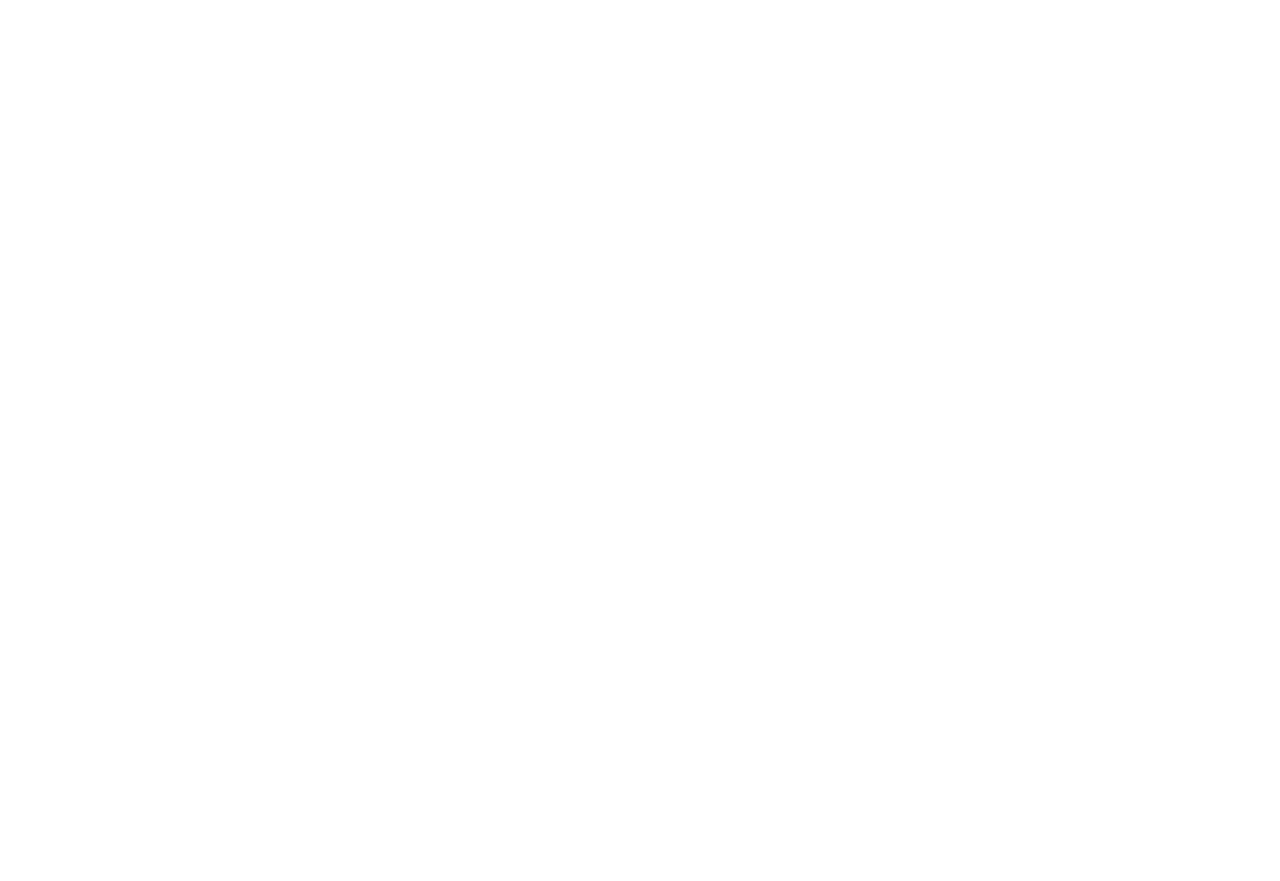
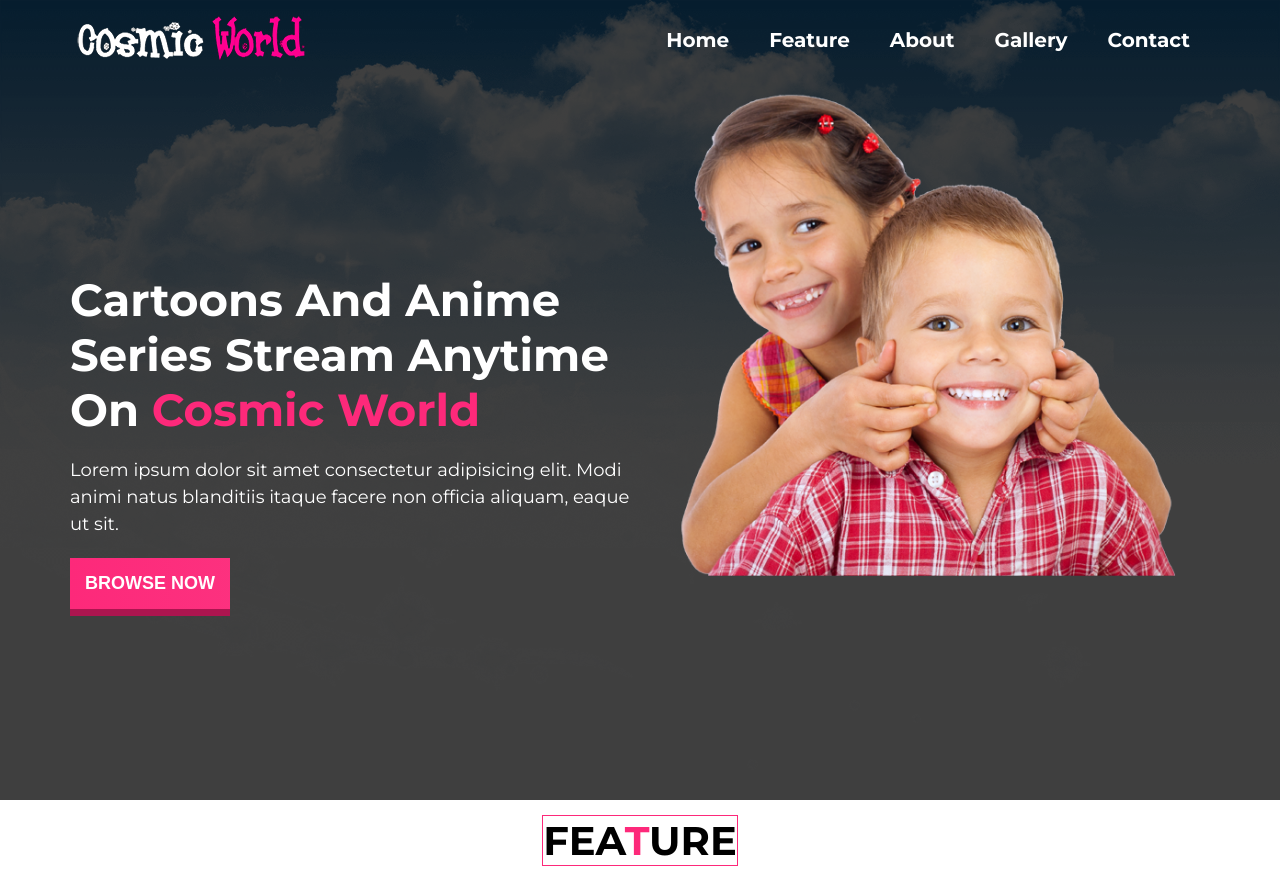
Before and after one commit to Shahinur1201/cosmic-world, a plain HTML site: page index.html in a window 1280 px wide. Before the commit the page ends 800 px from the top, so only its background shows below. Drawn offline with Linux system fonts and the light colour scheme.

Commit message:
all added

```diff
--- a/css/style.css
+++ b/css/style.css
@@ -0,0 +1,99 @@
+@import url("https://fonts.googleapis.com/css2?family=Montserrat:wght@400;600;700&family=Poppins:wght@400;500&display=swap");
+* {
+  padding: 0;
+  margin: 0;
+  box-sizing: border-box;
+}
+body {
+  font-family: "Montserrat", sans-serif;
+}
+.section-tittle {
+  text-align: center;
+}
+.section-tittle h2 {
+  font-size: 40px;
+
+  margin: 15px 0;
+  border: 1px solid #fd297a;
+  display: inline-block;
+  text-transform: uppercase;
+}
+header {
+  background-image: url("../images/cloud.png");
+  background-repeat: no-repeat;
+  background-size: cover;
+  background-color: rgba(0, 0, 0, 0.753);
+  background-blend-mode: overlay;
+}
+.container {
+  max-width: 1200px;
+  margin: 0 auto;
+  padding: 0 30px;
+}
+nav {
+  display: flex;
+  justify-content: space-between;
+  height: 80px;
+  align-items: center;
+}
+.navation {
+  display: flex;
+}
+.navation li {
+  list-style: none;
+  margin: 10px;
+}
+.navation li a {
+  text-decoration: none;
+  color: white;
+  font-size: 20px;
+  font-weight: 700;
+  padding: 15px 10px;
+}
+.bannar {
+  height: calc(100vh - 80px);
+  display: grid;
+  grid-template-columns: 1fr 1fr;
+}
+.bannar-left {
+  display: flex;
+  flex-direction: column;
+  justify-content: center;
+  align-items: flex-start;
+}
+.bannar-left h1 {
+  font-size: 45px;
+  color: white;
+}
+.other-color {
+  color: #fd297a;
+}
+.bannar-left p {
+  color: white;
+  font-size: 18px;
+  line-height: 1.5em;
+  margin-top: 20px;
+  margin-bottom: 20px;
+}
+.primary-button {
+  outline: 0;
+  border: 0;
+  padding: 15px;
+  background-image: linear-gradient(90deg, #fd297a, #fd297af5);
+  color: white;
+  font-size: 18px;
+  text-transform: uppercase;
+  font-weight: 700;
+  cursor: pointer;
+  box-shadow: 0 7px 0 #c70c54ce;
+  position: relative;
+  top: 0;
+}
+.primary-button:active {
+  top: 5px;
+  box-shadow: 0 2px 0 #c70c54ce;
+}
+
+.bannar-right img {
+  width: 100%;
+}
--- a/index.html
+++ b/index.html
@@ -7,5 +7,44 @@
     <title>Cosmic World</title>
     <link rel="stylesheet" href="css/style.css" />
   </head>
-  <body></body>
+  <body>
+    <header>
+      <nav class="container">
+        <div class="logo">
+          <img src="images/logo.png" alt="" />
+        </div>
+        <ul class="navation">
+          <li><a href="">Home</a></li>
+          <li><a href="">Feature</a></li>
+          <li><a href="">About</a></li>
+          <li><a href="">Gallery</a></li>
+          <li><a href="">Contact</a></li>
+        </ul>
+      </nav>
+      <section class="container">
+        <div class="bannar">
+          <div class="bannar-left">
+            <h1>Cartoons And Anime Series Stream Anytime On <span class="other-color"> Cosmic World </span></h1>
+            <p>
+              Lorem ipsum dolor sit amet consectetur adipisicing elit. Modi animi natus blanditiis itaque facere non officia
+              aliquam, eaque ut sit.
+            </p>
+            <button class="primary-button">Browse Now</button>
+          </div>
+          <div class="bannar-right">
+            <img src="images/banner.png" alt="" />
+          </div>
+        </div>
+      </section>
+    </header>
+
+    <main>
+      <section id="feature">
+        <div class="section-tittle">
+          <h2>Fea<span class="other-color">t</span>ure</h2>
+        </div>
+        <div class="feature-card"></div>
+      </section>
+    </main>
+  </body>
 </html>
```
Also changed, not shown: images/banner.png (added), images/cloud.png (added), images/contact.png (added), images/featurebg.jpg (added), images/godzilla.jpg (added), images/images (2).jpg (added), images/images (3).jpg (added), images/images (4).jpg (added), images/images (5).jpg (added), images/images (6).jpg (added), images/images.jpg (added), images/jumanji.jpg (added), images/logo.png (added), images/meena.jpg (added), 2 more files.
